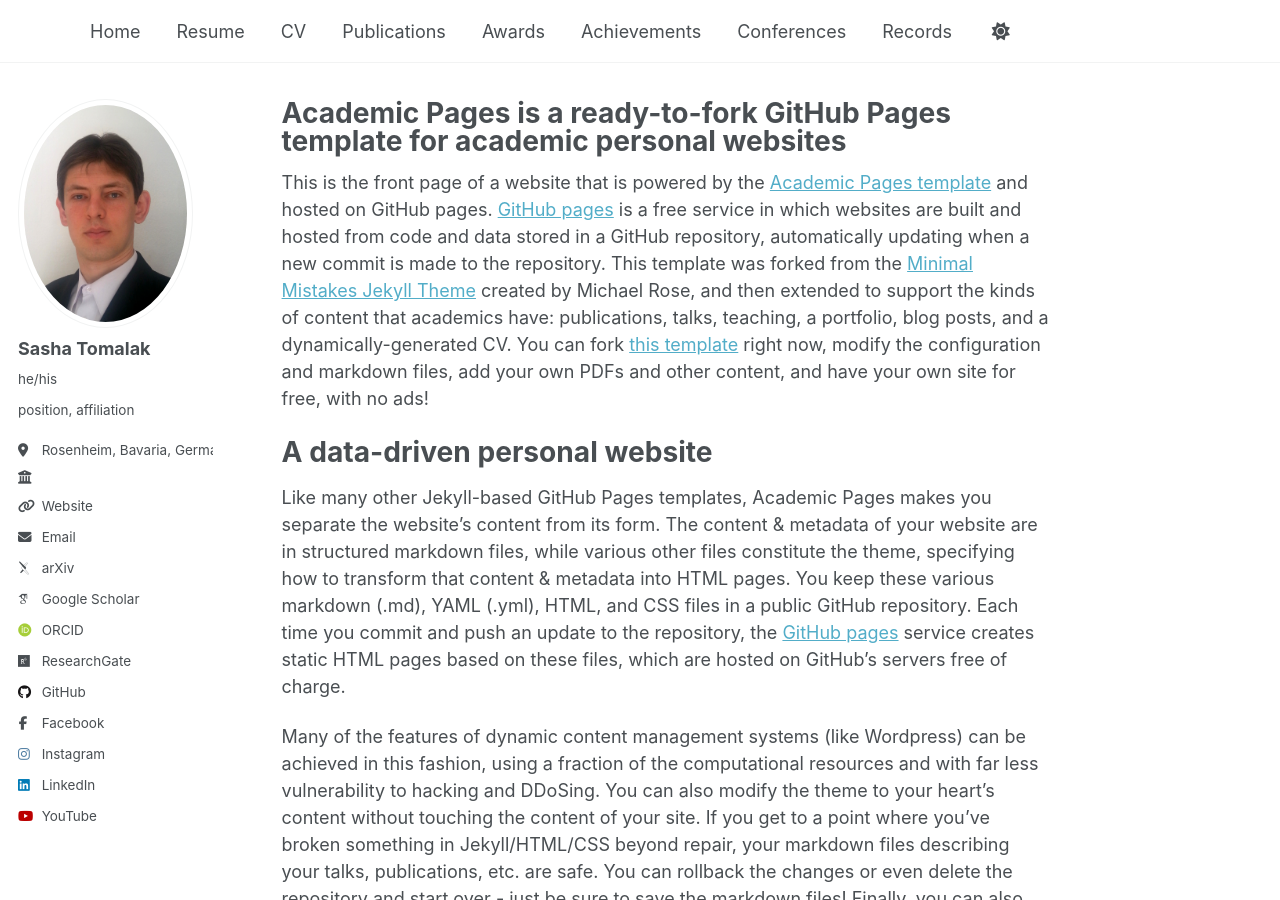
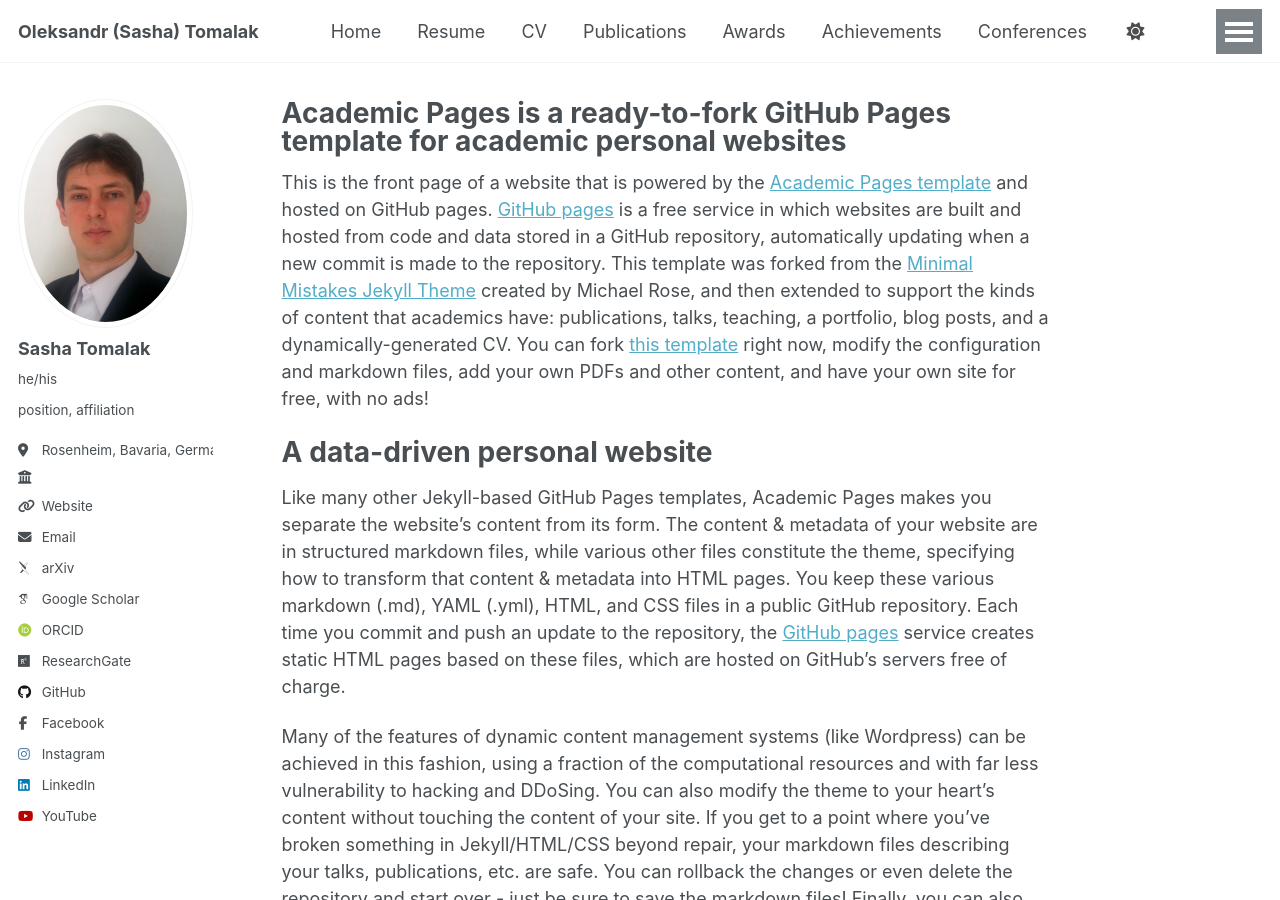
Before and after one commit to tomalak7/tomalak7.github.io, a Jekyll site: the page built from _pages/about.md, in a window 1280 px wide and 900 px high. Built offline with Jekyll 4.4.1, drawn with Linux system fonts in a browser that asks for light colours; some web fonts are replaced.

Commit message:
Update _config.yml

```diff
--- a/_config.yml
+++ b/_config.yml
@@ -9,7 +9,7 @@
 # Basic Site Settings
 locale                   : "en-US"
 site_theme               : "default"
-title                    : ""
+title                    : "Oleksandr (Sasha) Tomalak"
 title_separator          : "-"
 name                     : &name "Oleksandr Tomalak"
 description              : &description "personal description"
```
